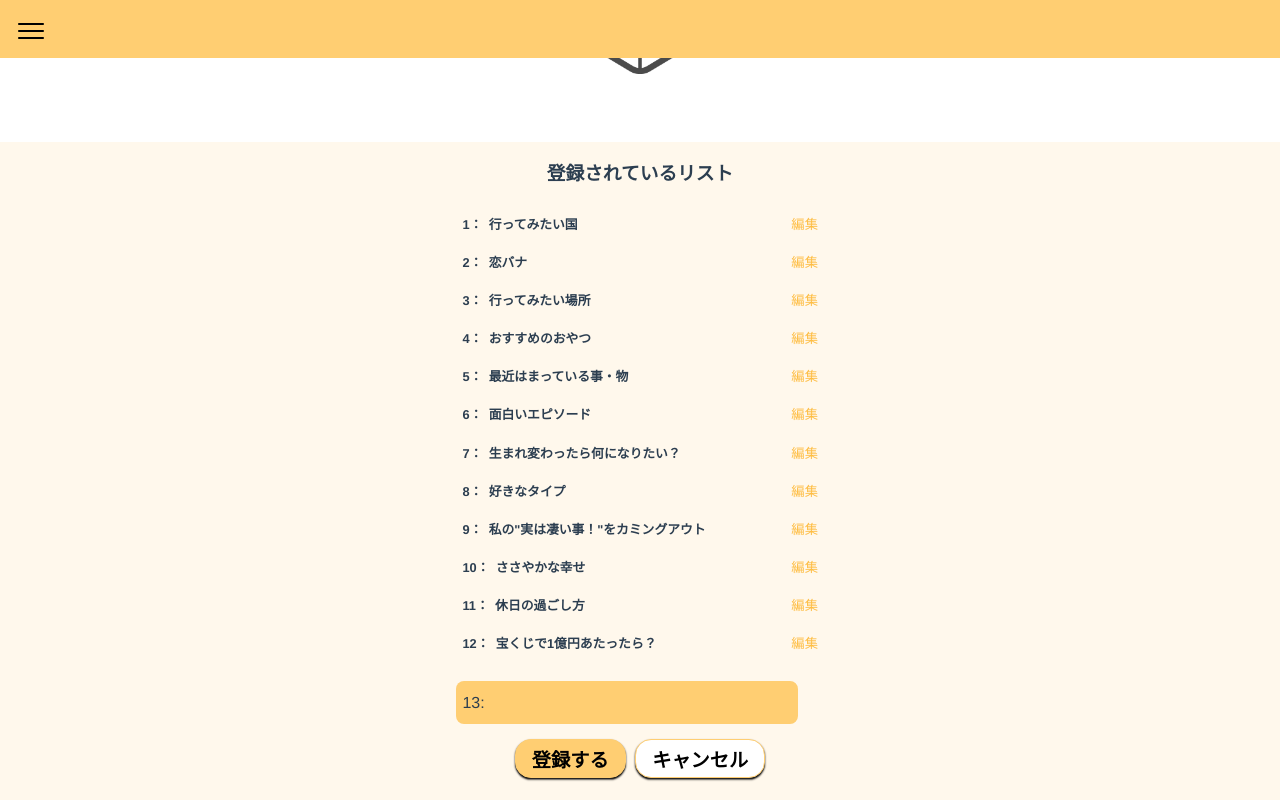
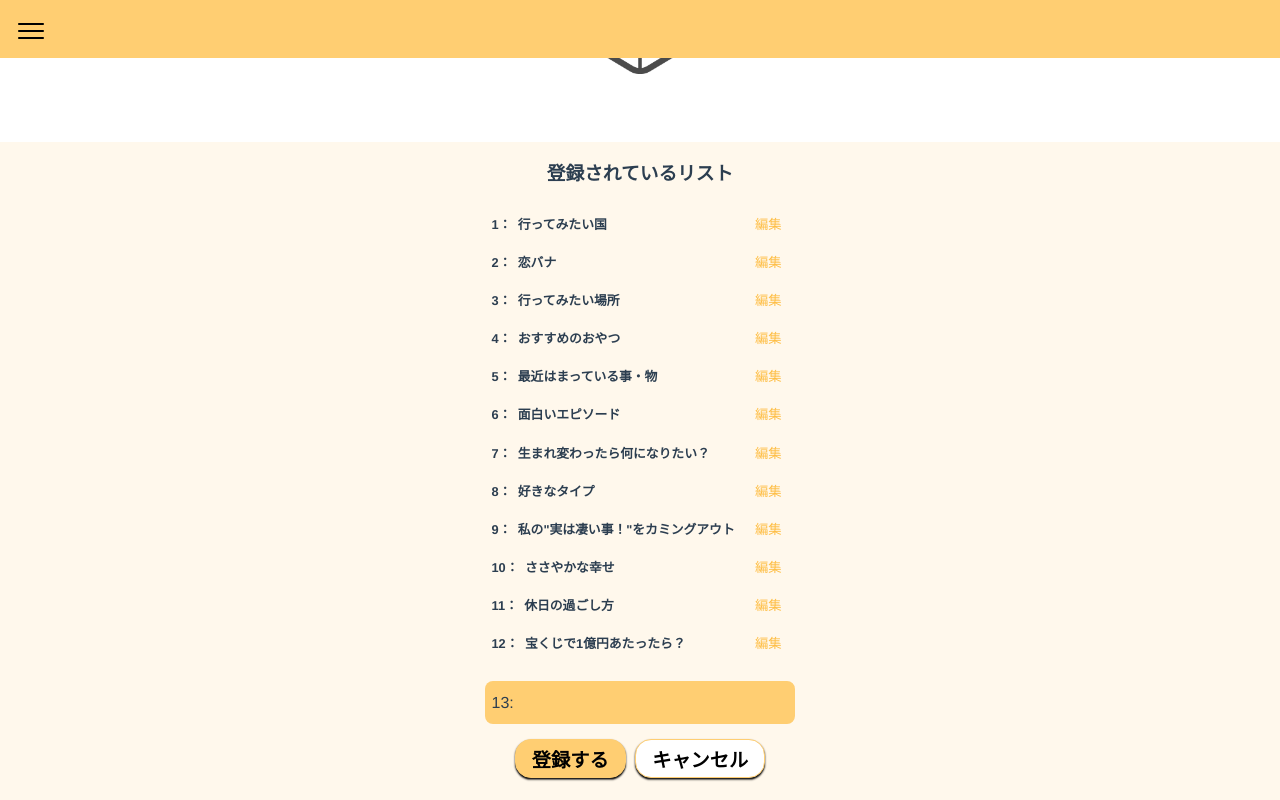
Before and after one commit to bignrn/my.web, a Vue app: page /ice-break in a window 1280 px wide. Both pictures are taken after a click on the button "項目を追加する". Shown: the part 628-1428 px from the top of the page. Built offline with nearby package versions, Linux system fonts and the light colour scheme; a web font is replaced by a local one.

Commit message:
デザインとバグ修正

```diff
--- a/src/components/activity/EditTopicItem.vue
+++ b/src/components/activity/EditTopicItem.vue
@@ -28,7 +28,6 @@ const saveBtn = (id) => {
 const cancelBtn = (id) => {
   emits("cancelBtn", id);
 }
-
 </script>
 
 <template>
@@ -51,7 +50,6 @@ const cancelBtn = (id) => {
 
 <style lang="scss" scoped>
 .edit-topic-item-wrap {
-
   .input-form-wrap {
     display: flex;
 
@@ -67,7 +65,7 @@ const cancelBtn = (id) => {
     .input-topic {
       font-size: 0.8rem;
       font-weight: 600;
-      width: 18rem;
+      width: 16rem;
       height: 1.5rem;
       padding: 0.4rem;
       background-color: $theme-color;
@@ -80,7 +78,7 @@ const cancelBtn = (id) => {
       }
 
       &.isDelete {
-        width: 17rem;
+        width: 15rem;
       }
     }
 
@@ -92,7 +90,6 @@ const cancelBtn = (id) => {
       cursor: pointer;
     }
   }
-
 
   .btn-wrap {
     display: flex;
--- a/src/components/activity/TopicDice.vue
+++ b/src/components/activity/TopicDice.vue
@@ -65,7 +65,7 @@ function animation() {
 
 // **** リスト編集処理 ****//
 const returnNextListLength = computed(() => {
-  return `${Number(topicList.value[topicList.value.length - 1].id) + 1}`; // TODO 削除時にidが被ってしまう
+  return `${Number(topicList.value[topicList.value.length - 1]?.id) + 1}`; // TODO 削除時にidが被ってしまう
 })
 
 const openEditBtn = (id) => {
@@ -121,7 +121,7 @@ const closeEditStatus = (id) => {
           <li v-for="(list, i) of topicList" :key="list">
             <div v-show="isOpenEdit !== list.id" class="registered-list">
               <div class="registered-list-id">{{ i + 1 }}：</div>
-              <div>{{ list.title }}</div>
+              <div class="registered-list-title">{{ list.title }}</div>
               <button @click="openEditBtn(list.id)" class="edit-btn">編集</button>
             </div>
             <EditTopicItem v-if="isOpenEdit === list.id" :dispId="(i + 1).toString()" :id="list.id" :topic="list.title"
@@ -183,11 +183,6 @@ const closeEditStatus = (id) => {
     .empty-list-wrap {
       margin-bottom: 30px;
 
-      &.register-section {
-        // display: flex;
-        margin: 0;
-      }
-
       .empty-message-text {
         color: $text-secondary;
         font-size: 0.8rem;
@@ -220,6 +215,10 @@ const closeEditStatus = (id) => {
       &.register-list-wrap {
         margin: 0 auto 1rem;
         flex-direction: column;
+
+        .empty-list-wrap {
+          padding: 1rem 0;
+        }
       }
 
       h1 {
@@ -229,7 +228,7 @@ const closeEditStatus = (id) => {
       .registered-list {
         display: flex;
         font-size: 0.8rem;
-        width: 23rem;
+        max-width: 23rem;
         margin: 0.4rem 0;
         align-items: center;
 
@@ -237,10 +236,16 @@ const closeEditStatus = (id) => {
           padding: 0.4rem;
         }
 
+        .registered-list-title {
+          min-width: 14rem;
+          max-width: 16rem;
+          white-space: pre-wrap;
+          word-break: break-word;
+        }
+
         .edit-btn {
           color: $secondary-text-color;
           margin: 0 0 0 auto;
-          padding-left: 2rem;
           justify-items: end;
           cursor: pointer;
         }
```
